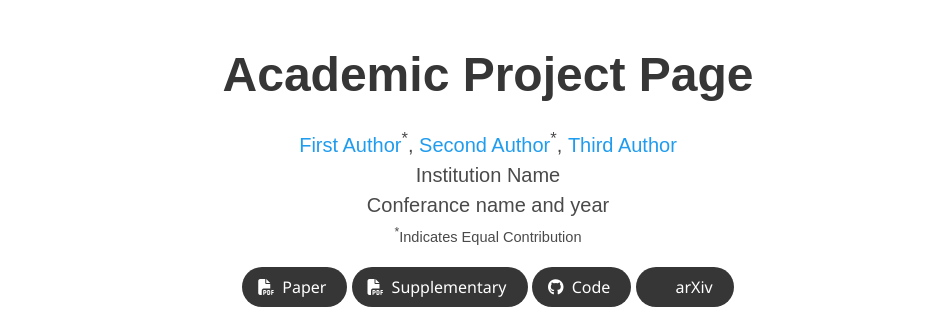
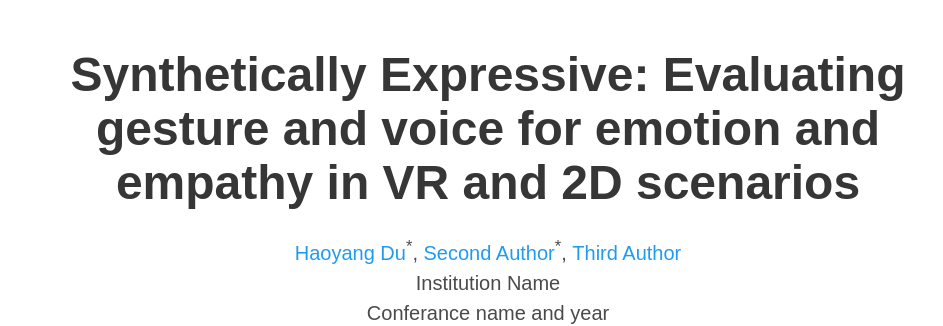
Before and after one commit to hydu0016/Synthetically-Expressive, a plain HTML site: page index.html in a window 1280 px wide. Shown: the top 326 px of the page, without its empty margins (152-1095 px from the left). Drawn offline with nearby package versions, Linux system fonts and the light colour scheme; some icons are missing; a web font is replaced by a local one.

Commit message:
Update index.html

```diff
--- a/index.html
+++ b/index.html
@@ -52,11 +52,11 @@
       <div class="container is-max-desktop">
         <div class="columns is-centered">
           <div class="column has-text-centered">
-            <h1 class="title is-1 publication-title">Academic Project Page</h1>
+            <h1 class="title is-1 publication-title">Synthetically Expressive: Evaluating gesture and voice for emotion and empathy in VR and 2D scenarios</h1>
             <div class="is-size-5 publication-authors">
               <!-- Paper authors -->
               <span class="author-block">
-                <a href="FIRST AUTHOR PERSONAL LINK" target="_blank">First Author</a><sup>*</sup>,</span>
+                <a href="https://scholar.google.com/citations?user=RtcqbTYAAAAJ&hl=en" target="_blank">Haoyang Du</a><sup>*</sup>,</span>
                 <span class="author-block">
                   <a href="SECOND AUTHOR PERSONAL LINK" target="_blank">Second Author</a><sup>*</sup>,</span>
                   <span class="author-block">
```
